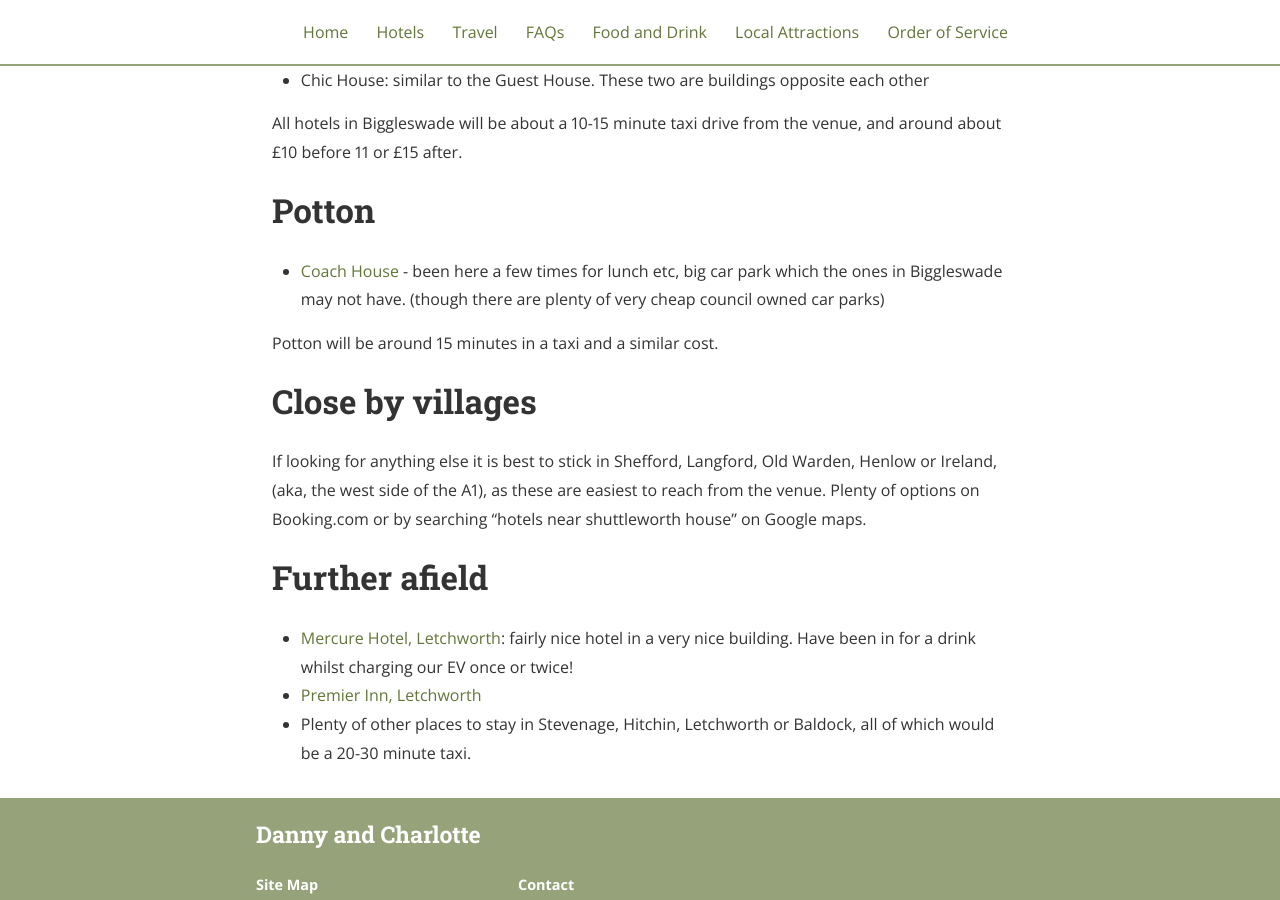
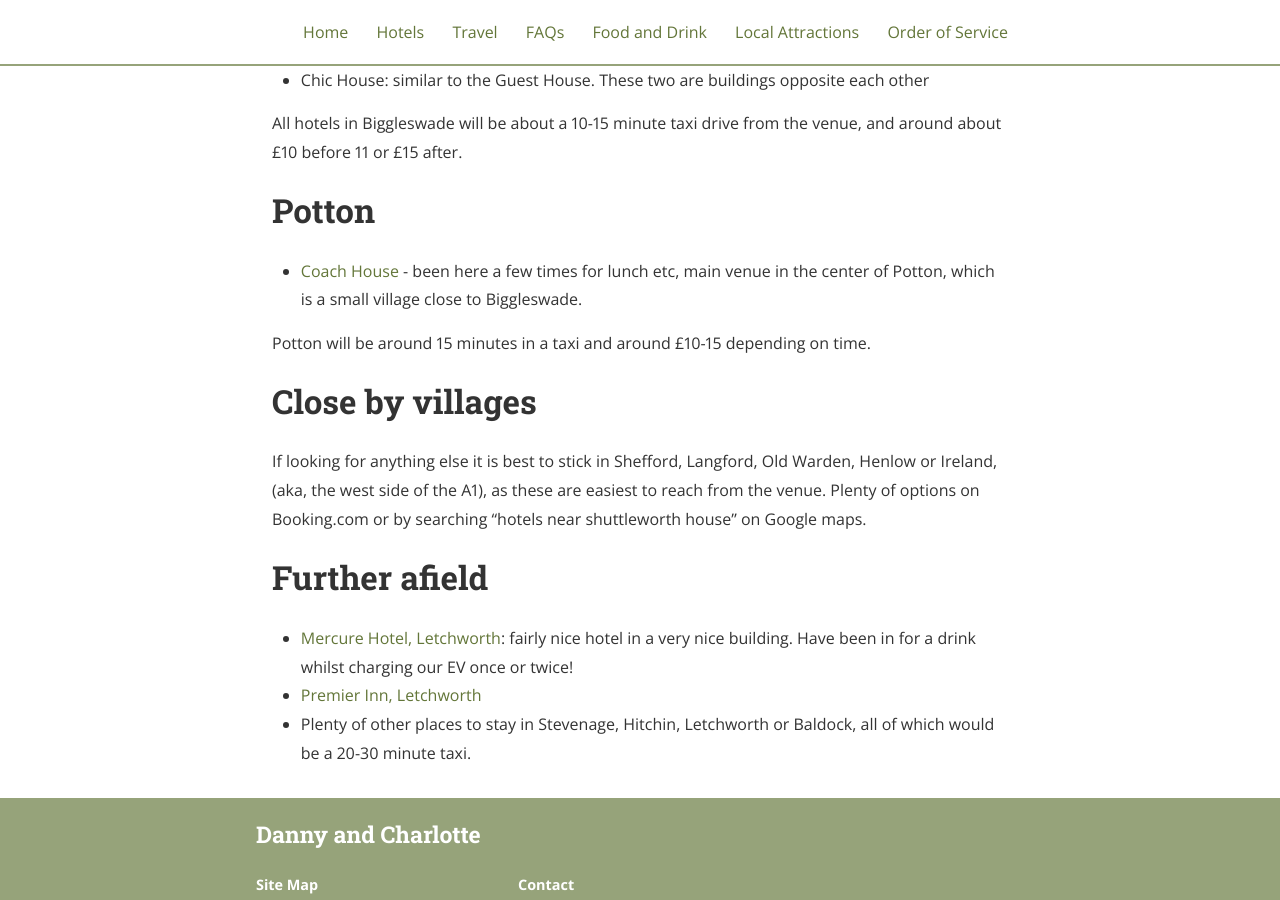
Before and after one commit to dannybrown/dannyandcharlotte.com, a Jekyll site: the page built from accom.md, in a window 1280 px wide and 900 px high, scrolled down 973 px. Built offline with Jekyll 4.4.1, drawn with Linux system fonts in a browser that asks for light colours; nearby versions of some CDN libraries.

Commit message:
update potton

```diff
--- a/accom.md
+++ b/accom.md
@@ -23,9 +23,9 @@ Ireland is about a 5 minute taxi or an hour's stumble down an unlit country road
 All hotels in Biggleswade will be about a 10-15 minute taxi drive from the venue, and around about £10 before 11 or £15 after.
 
 # Potton
-- [Coach House](https://www.coachhousepotton.co.uk/#bedroom_booking) - been here a few times for lunch etc, big car park which the ones in Biggleswade may not have. (though there are plenty of very cheap council owned car parks)
+- [Coach House](https://www.coachhousepotton.co.uk/#bedroom_booking) - been here a few times for lunch etc, main venue in the center of Potton, which is a small village close to Biggleswade.
 
-Potton will be around 15 minutes in a taxi and a similar cost.
+Potton will be around 15 minutes in a taxi and around £10-15 depending on time.
 
 # Close by villages
 If looking for anything else it is best to stick in Shefford, Langford, Old Warden, Henlow or Ireland, (aka, the west side of the A1), as these are easiest to reach from the venue. Plenty of options on Booking.com or by searching "hotels near shuttleworth house" on Google maps.
```
